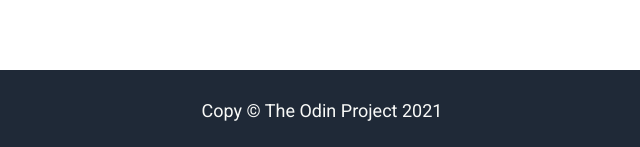
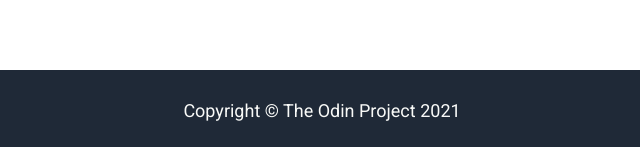
Before and after one commit to yousif330/landing_page, a plain HTML site: page index.html in a window 1280 px wide. Shown: the part 1571-1718 px from the top of the page, 318-958 px from the left. Drawn offline with Linux system fonts and the light colour scheme; a web font is replaced by a local one.

Commit message:
Fix a typo

```diff
--- a/index.html
+++ b/index.html
@@ -70,7 +70,7 @@
     <button>Sign up</button>
   </div>
 
-  <div class="footer">Copy &copy; The Odin Project 2021</div>
+  <div class="footer">Copyright &copy; The Odin Project 2021</div>
 
 </body>
 </html>
```
